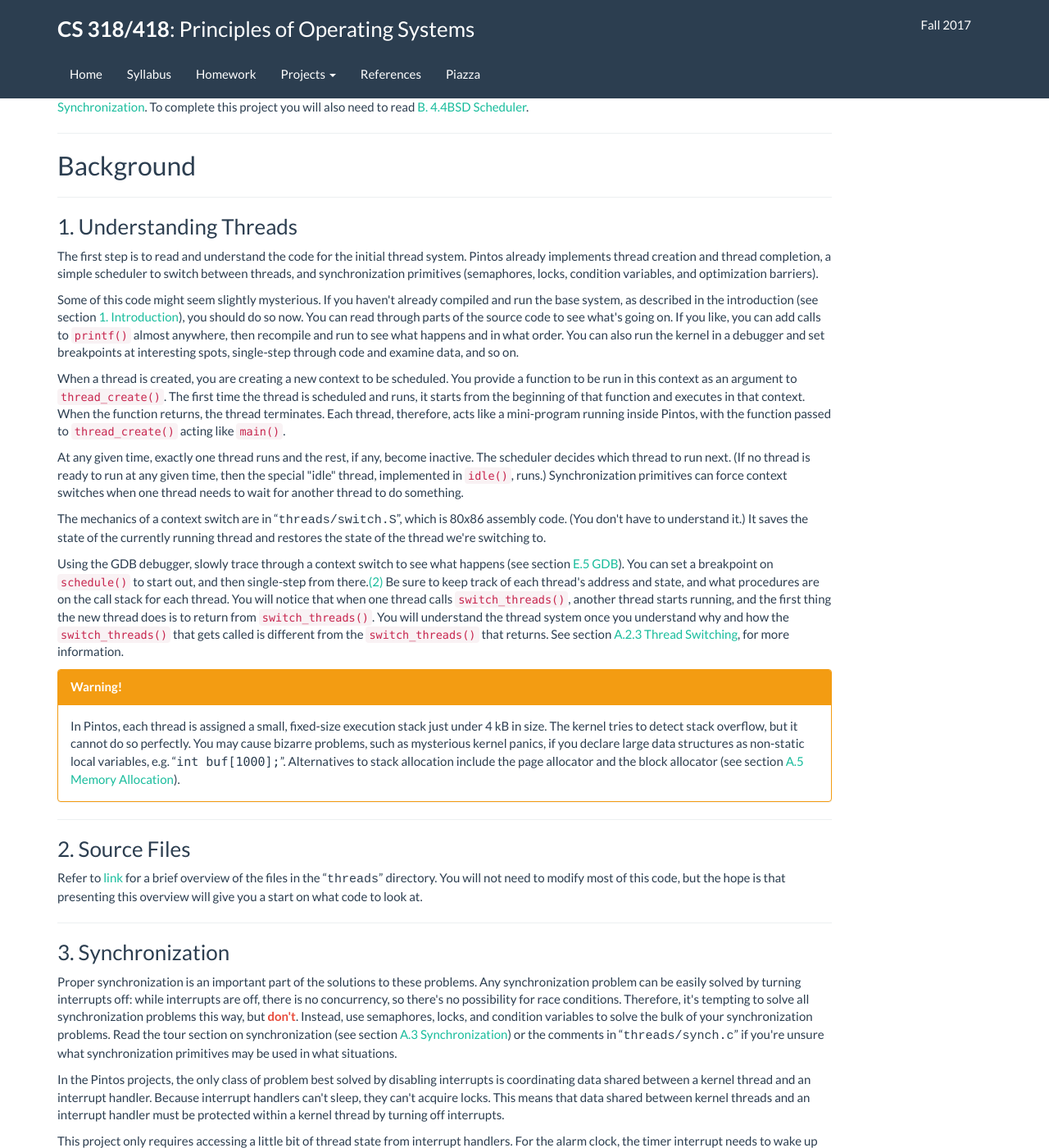
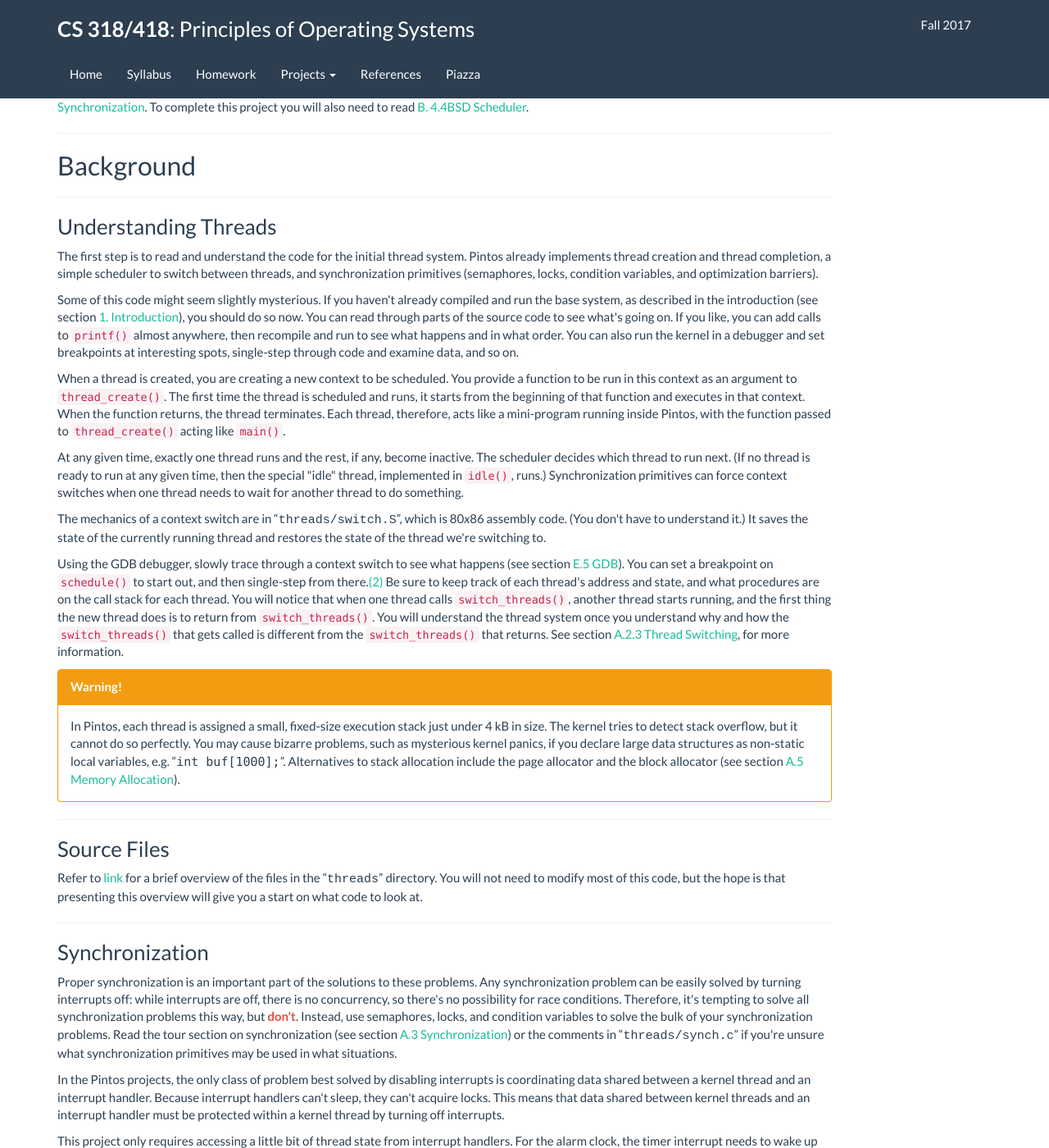
Before and after one commit to flyshark/jhu-cs318.github.io, a Jekyll site: the page built from project/project1.html, in a window 1280 px wide and 1400 px high, scrolled down 274 px. Shown: the whole window at 82% size. Built offline with Jekyll 4.4.1, drawn with Linux system fonts in a browser that asks for light colours; some of the changed text lies outside the part shown.

Commit message:
tweak project 1

```diff
--- a/project/project1.html
+++ b/project/project1.html
@@ -41,7 +41,7 @@ you will also need to read <A HREF="pintos_7.html#SEC131">B. 4.4<ACRONYM>BSD</AC
 <A NAME="Understanding Threads"></A>
 <HR SIZE="6">
 <A NAME="SEC17"></A>
-<H3> 1. Understanding Threads </H3>
+<H3> Understanding Threads </H3>
 <!--docid::SEC17::-->
 <P>
 
@@ -129,7 +129,7 @@ the page allocator and the block allocator (see section <A HREF="pintos_6.html#S
 <A NAME="Project 1 Source Files"></A>
 <HR SIZE="6">
 <A NAME="SEC18"></A>
-<H3> 2. Source Files </H3>
+<H3> Source Files </H3>
 <!--docid::SEC18::-->
 </P>
 <P>
@@ -143,7 +143,7 @@ code to look at.
 <A NAME="Project 1 Synchronization"></A>
 <HR SIZE="6">
 <A NAME="SEC21"></A>
-<H3> 3. Synchronization </H3>
+<H3> Synchronization </H3>
 <!--docid::SEC21::-->
 <P>
 
```
Also changed, not shown: other parts of project/project1.html (+6 -6 lines).
